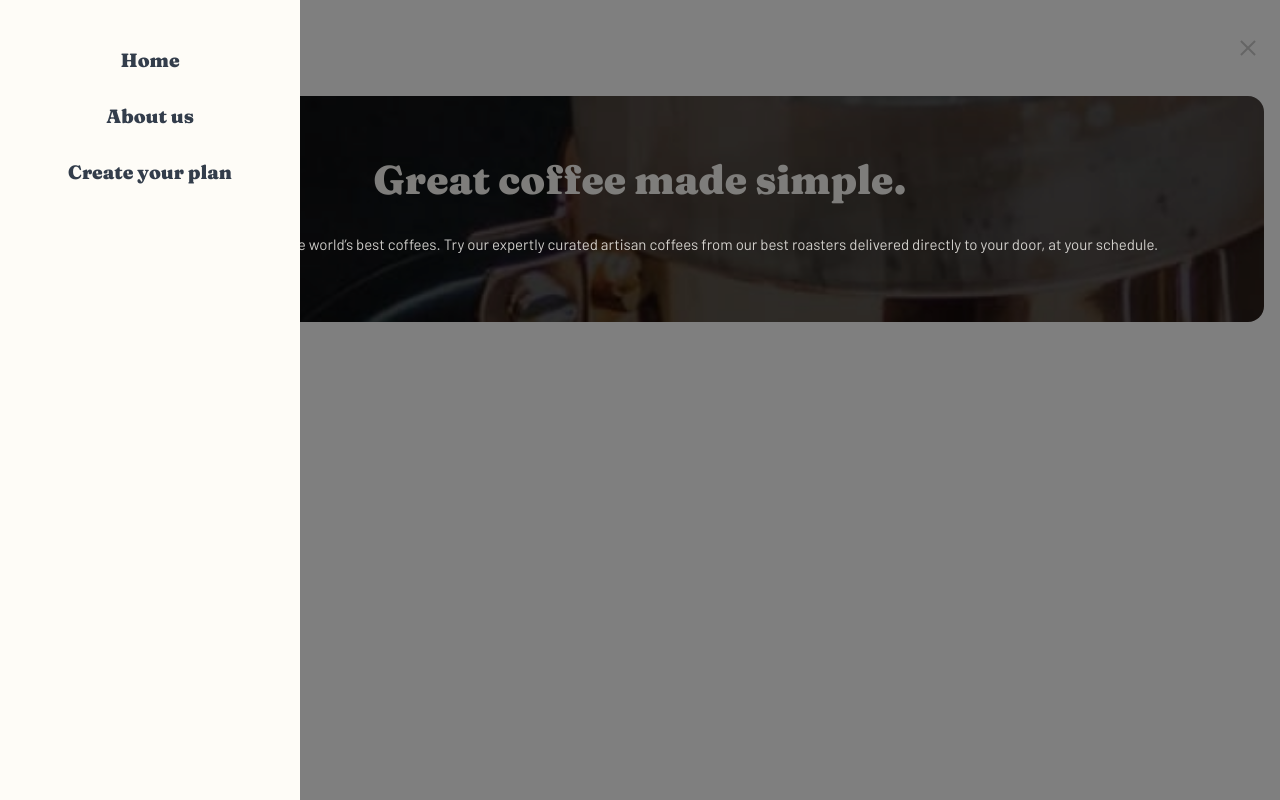
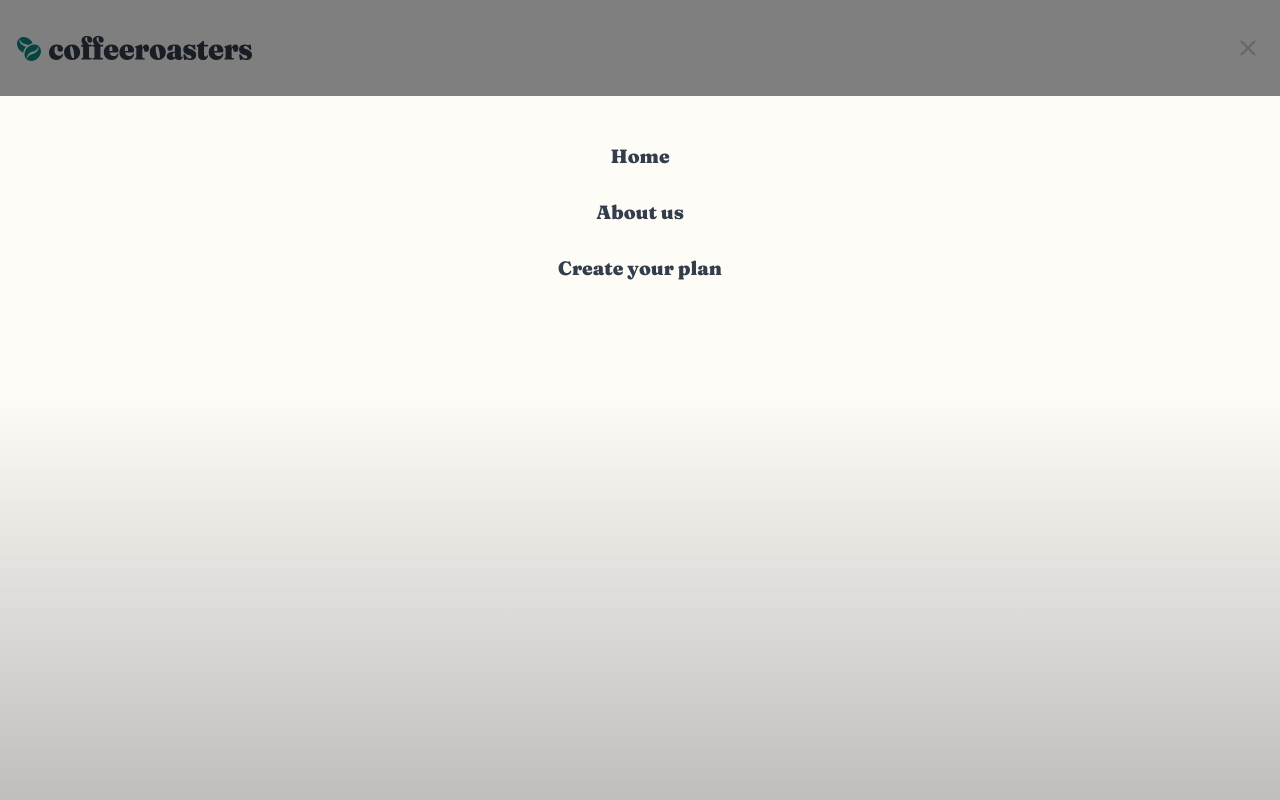
Before and after one commit to DrKlonk/fem-coffee, a Vue app: page / in a window 1280 px wide. Built offline with nearby package versions, Linux system fonts and the light colour scheme.

Commit message:
Backdrop menu

```diff
--- a/src/components/menu/Sidebar.vue
+++ b/src/components/menu/Sidebar.vue
@@ -67,14 +67,19 @@ export default {
 
 .sidebar-panel {
   overflow-y: auto;
-  background-color: $color-light-cream;
+  background-image: linear-gradient(
+    to bottom,
+    $color-light-cream,
+    $color-light-cream 300px,
+    rgba($color-light-cream, 0.5)
+  );
   position: fixed;
   left: 0;
-  top: 0;
-  height: 100vh;
+  top: 6rem;
+  height: calc(100vh - 6rem);
   z-index: 999;
   padding: 3rem 20px 2rem 20px;
-  width: 300px;
+  width: 100vw;
 
   &-nav {
     list-style: none;
```
